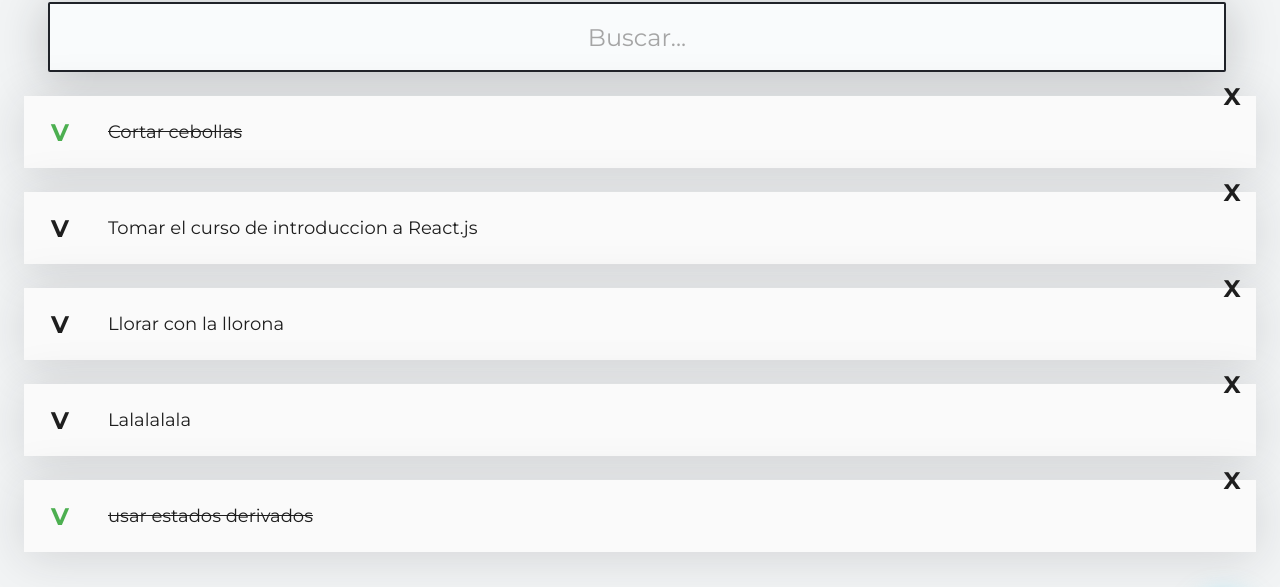
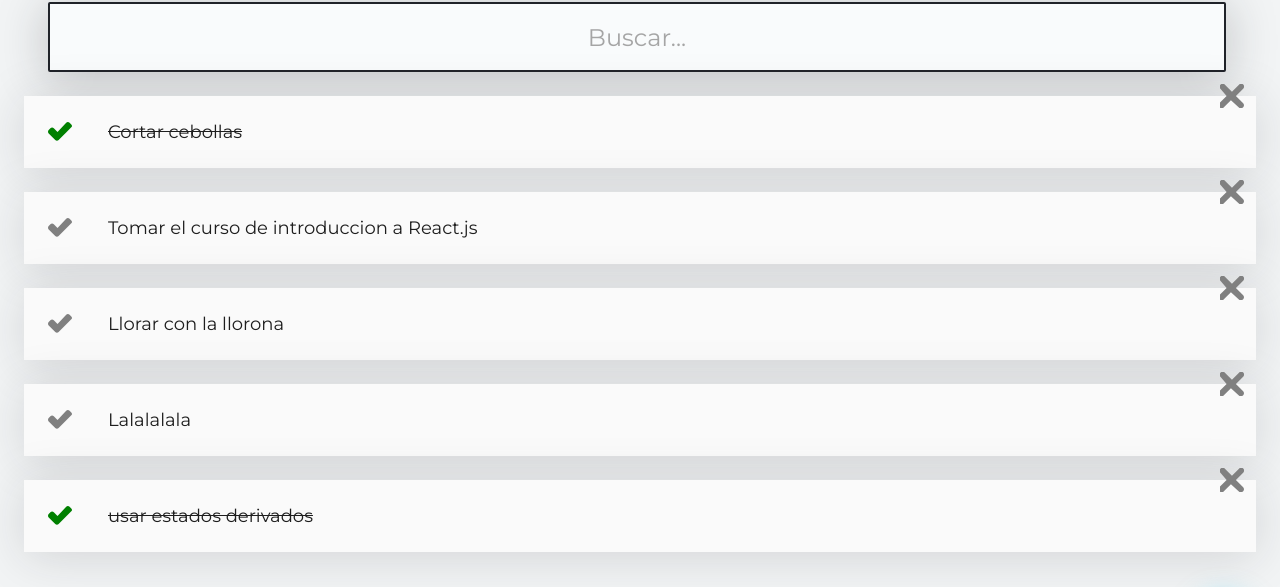
Before and after one commit to Tonga26/curso-react-intro, a React (Create React App) app: page / in a window 1280 px wide. Shown: the part 123-710 px from the top of the page. Built offline with nearby package versions, Linux system fonts and the light colour scheme.

Commit message:
feat: implementar componentes de iconos SVG y refactorizar eventos en TodoItem

```diff
--- /dev/null
+++ b/src/CompleteIcon.js
@@ -0,0 +1,14 @@
+import React from "react";
+import { TodoIcon } from './TodoIcon'
+
+function CompleteIcon({ completed, onComplete }) {
+    return (
+        <TodoIcon
+            type="check"
+            color={completed ? 'green' : 'gray'}
+            onClick={onComplete}
+        />
+    );
+}
+
+export { CompleteIcon };
--- /dev/null
+++ b/src/DeleteIcon.js
@@ -0,0 +1,14 @@
+import React from "react";
+import { TodoIcon } from './TodoIcon'
+
+function DeleteIcon({ onDelete }) {
+    return (
+        <TodoIcon
+            type="delete"
+            color="gray"
+            onClick={onDelete}
+        />
+    );
+}
+
+export { DeleteIcon };
--- a/src/TodoCounter.js
+++ b/src/TodoCounter.js
@@ -4,9 +4,9 @@
   return (
     total === completed ?
     (
-      <h2 className="TodoCounter TodoCounter--completed">
+      <h1 className="TodoCounter TodoCounter--completed">
         🎉 ¡Felicitaciones! Has completado todos tus TODOs 🏆
-      </h2>
+      </h1>
     ) : (
       <h1 className="TodoCounter">
         Has completado <span>{completed}</span> de <span>{total}</span> TODOS
--- /dev/null
+++ b/src/TodoIcon.css
@@ -0,0 +1,41 @@
+.Icon-container {
+  cursor: pointer;
+  display: flex;
+  justify-content: center;
+  align-items: center;
+  height: 48px;
+  width: 48px;
+  font-size: 24px;
+  font-weight: bold;
+}
+
+.Icon-container-check {
+  position: absolute;
+  left: 12px;
+}
+
+.Icon-container-check--active {
+  color: #4caf50;
+}
+
+.Icon-container-delete {
+  position: absolute;
+  top: -24px;
+  right: 0;
+}
+
+.Icon-container-delete:hover {
+  color: red;
+}
+
+.Icon-svg{
+  width: 24px;
+  height: 24px;
+}
+
+.Icon-container-check:hover .Icon-svg{
+  fill: green;
+}
+.Icon-container-delete:hover .Icon-svg{
+  fill: red;
+}
--- /dev/null
+++ b/src/TodoIcon.js
@@ -0,0 +1,21 @@
+import { ReactComponent as CheckSVG } from './check.svg'
+import { ReactComponent as DeleteSVG } from './delete.svg'
+import './TodoIcon.css';
+
+const iconTypes = {
+    'check': (color) => <CheckSVG className="Icon-svg" fill={color}/>,
+    'delete': (color) => <DeleteSVG className="Icon-svg" fill={color}/>
+};
+
+function TodoIcon({ type, color, onClick }){
+    return(
+        <span
+            className={`Icon-container Icon-container-${type}`}
+            onClick={onClick}
+        >
+            {iconTypes[type](color)}
+        </span>
+    );
+}
+
+export { TodoIcon };
--- a/src/TodoItem.css
+++ b/src/TodoItem.css
@@ -19,33 +19,3 @@
 .TodoItem-p--complete {
   text-decoration: line-through;
 }
-
-.Icon {
-  cursor: pointer;
-  display: flex;
-  justify-content: center;
-  align-items: center;
-  height: 48px;
-  width: 48px;
-  font-size: 24px;
-  font-weight: bold;
-}
-
-.Icon-check {
-  position: absolute;
-  left: 12px;
-}
-
-.Icon-check--active {
-  color: #4caf50;
-}
-
-.Icon-delete {
-  position: absolute;
-  top: -24px;
-  right: 0;
-}
-
-.Icon-delete:hover {
-  color: red;
-}
--- a/src/TodoItem.js
+++ b/src/TodoItem.js
@@ -1,25 +1,22 @@
 import './TodoItem.css';
+import { CompleteIcon } from './CompleteIcon'
+import { DeleteIcon } from './DeleteIcon'
 
 function TodoItem(props) {
   return (
     <li className="TodoItem">
-      <span
-        className={`Icon Icon-check ${props.completed && "Icon-check--active"}`}
-        onClick={props.onComplete}
-      >
-        V
-      </span>
+      <CompleteIcon
+        completed={props.completed}
+        onComplete={props.onComplete}
+      />
       <p
         className={`TodoItem-p ${props.completed && "TodoItem-p--complete"}`}
       >
         {props.text}
       </p>
-      <span
-        className="Icon Icon-delete"
-        onClick={props.onDelete}
-      >
-        X
-      </span>
+        <DeleteIcon
+          onDelete={props.onDelete}
+        />
     </li>
   );
 }
```
Also changed, not shown: src/check.svg (added), src/delete.svg (added).
